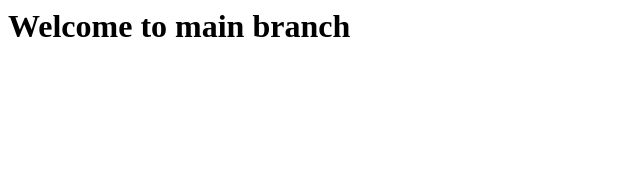
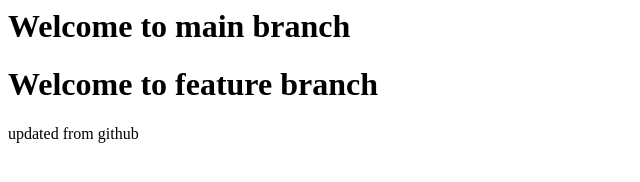
Before and after one commit to shahinashaikh-debug/GitPractical, a plain HTML site: page index.html in a window 1280 px wide. Shown: the whole page, without its empty margins (0-640 px from the left). Drawn offline with Linux system fonts and the light colour scheme.

Commit message:
Resolved merge conflict

```diff
--- a/index.html
+++ b/index.html
@@ -1,5 +1,7 @@
 <html>
 <body>
 <h1> Welcome to main branch </h1>
+<h1> Welcome to feature branch </h1>
+<p>updated from github</p>
 </body>
 </html>
```
